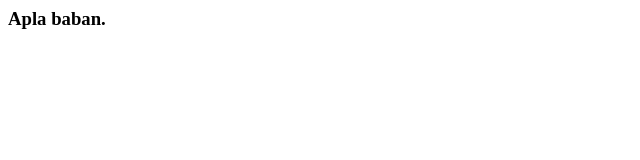
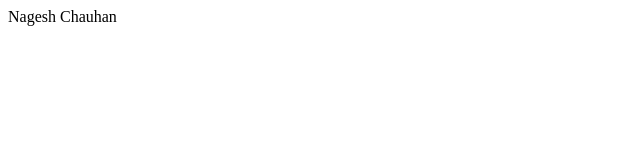
Before and after one commit to nageshchauhan/portfolio, a plain HTML site: page index.html in a window 1280 px wide. Shown: the full height of the page, 0-640 px from the left. Drawn offline with Linux system fonts and the light colour scheme.

Commit message:
Update index.html

```diff
--- a/index.html
+++ b/index.html
@@ -1 +1,10 @@
-<h3>Apla baban.</h3>
+<html>
+  <head>
+    <title>
+      Nagesh Chauhan's Resume
+    </title>
+  </head>
+  <body>
+    Nagesh Chauhan
+  </body>
+</html>
```
